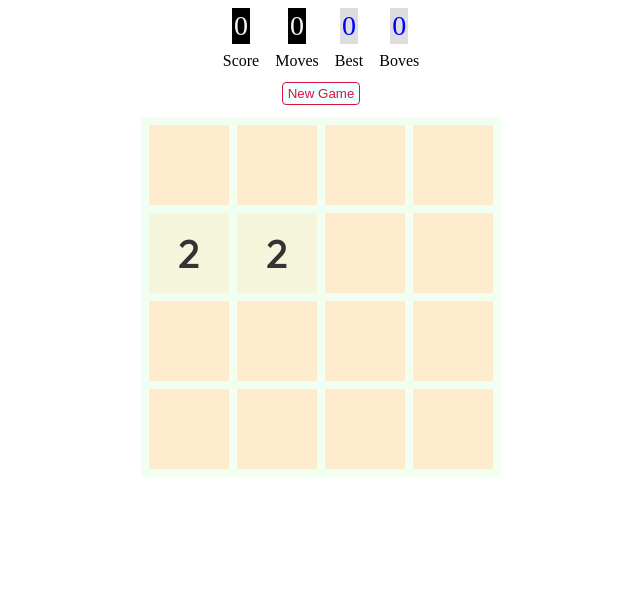
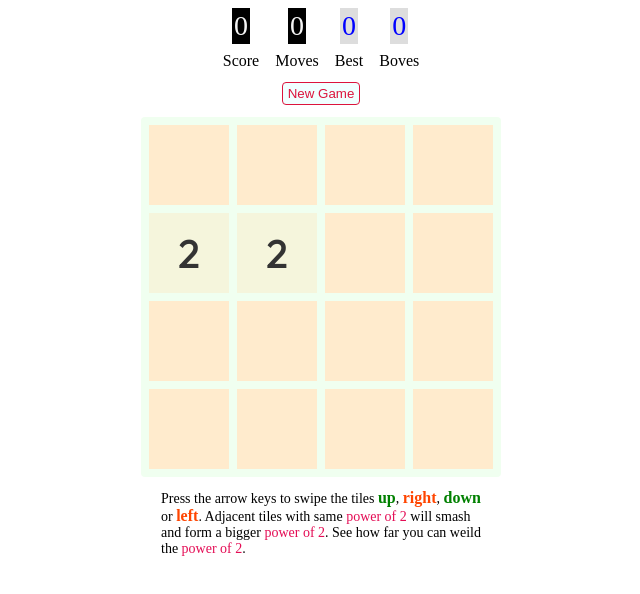
Before and after one commit to tanishgl/lux, a React (Vite) app: page / in a window 1280 px wide. Shown: the top 594 px of the page, without its empty margins (319-959 px from the left). Built offline with nearby package versions, Linux system fonts and the light colour scheme.

Commit message:
Added: instructions

```diff
--- a/src/App.jsx
+++ b/src/App.jsx
@@ -3,6 +3,7 @@ import "./App.css";
 import ScoreBoard from "./Components/ScoreBoard";
 import { TouchProvider } from "./providers/TouchProvider";
 import useMatrixProvider from "./providers/MatrixProvider";
+import Instruction from "./Components/Instruction";
 
 function App() {
   const { startNewGame } = useMatrixProvider();
@@ -15,6 +16,7 @@ function App() {
       <TouchProvider>
         <GameBoard classname="app-board" />
       </TouchProvider>
+      <Instruction />
     </div>
   );
 }
--- /dev/null
+++ b/src/Components/Instruction.jsx
@@ -0,0 +1,21 @@
+import styles from "./Instruction.module.css";
+
+function Instruction() {
+  return (
+    <div className={`${styles.instruction} flex`}>
+      Press the arrow keys to swipe the tiles{" "}
+      <span className={`${styles.up}`}>up</span>,{" "}
+      <span className={`${styles.right}`}>right</span>,{" "}
+      <span className={`${styles.down}`}>down</span> or{" "}
+      <span className={`${styles.left}`}>left</span>. Adjacent tiles with same
+      <P2 /> will smash and form a bigger <P2 />. See how far you can weild the{" "}
+      <P2 />.
+    </div>
+  );
+}
+
+function P2() {
+  return <span className={`${styles["power-of-2"]}`}> power of 2</span>;
+}
+
+export default Instruction;
--- /dev/null
+++ b/src/Components/Instruction.module.css
@@ -0,0 +1,26 @@
+.instruction {
+  width: 20rem;
+  /* height: fit-content; */
+  font-size: 14px;
+  /* text-align: center; */
+}
+
+.up,
+.down {
+  color: green;
+  font-weight: 600;
+  letter-spacing: 1;
+  font-size: 1rem;
+}
+
+.left,
+.right {
+  color: orangered;
+  font-weight: 600;
+  letter-spacing: 1;
+  font-size: 1rem;
+}
+
+.power-of-2 {
+  color: rgb(228, 13, 85);
+}
```
